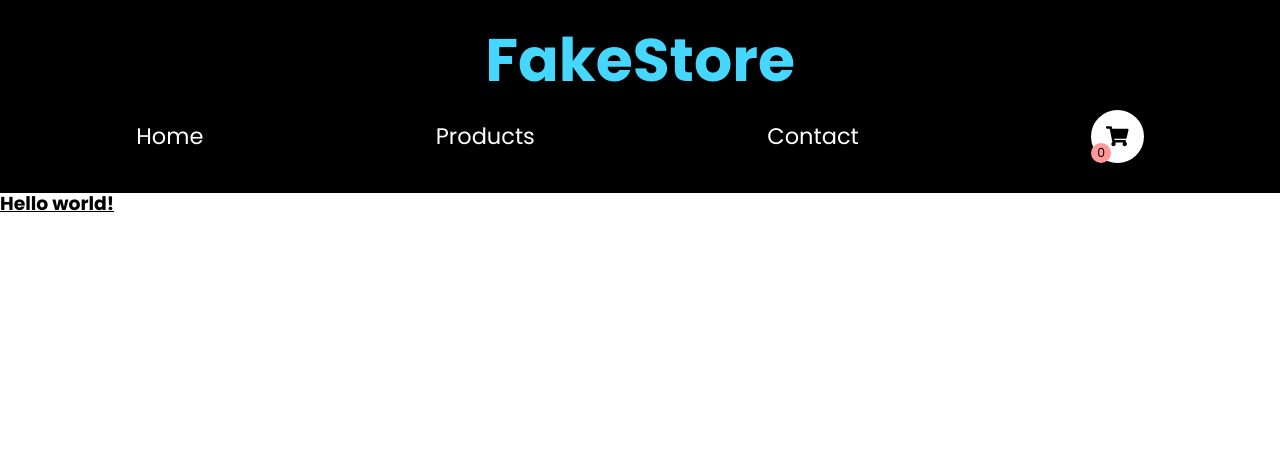
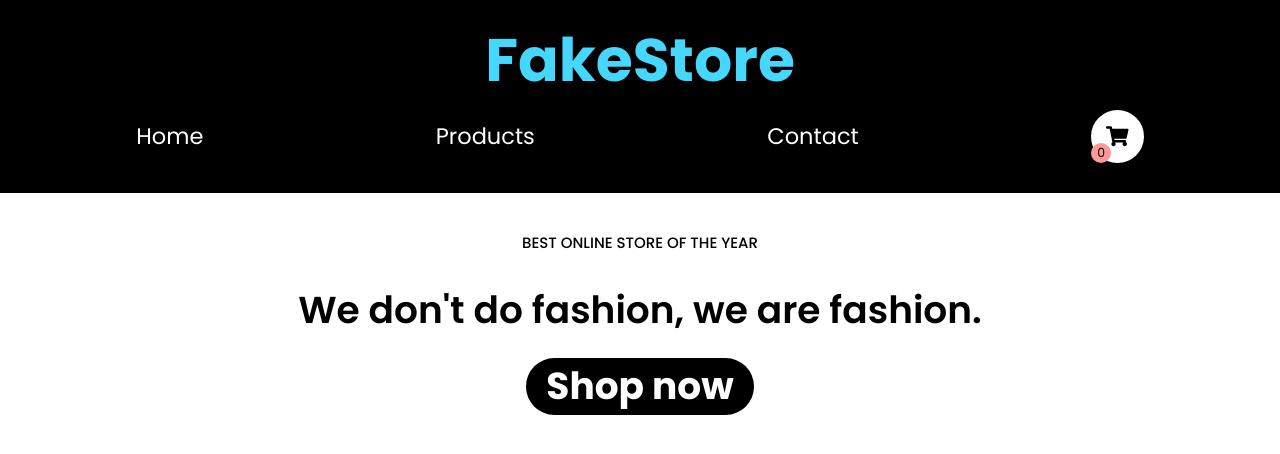
Before and after one commit to presh-031/Fakestore, a React (Create React App) app: page / in a window 1280 px wide. Shown: the top 454 px of the page. Built offline with nearby package versions, Linux system fonts and the light colour scheme.

Commit message:
styling index page

```diff
--- /dev/null
+++ b/src/components/Footer.jsx
@@ -0,0 +1,5 @@
+const Footer = () => {
+  return <div>Footer</div>;
+};
+
+export default Footer;
--- a/src/pages/Home.jsx
+++ b/src/pages/Home.jsx
@@ -1,5 +1,11 @@
 const Home = () => {
-  return <h1 className="text-3xl font-bold underline">Hello world!</h1>;
+  return (
+    <div className="text-center">
+      <p className="mt-16 font-medium text-2xl">BEST ONLINE STORE OF THE YEAR</p>
+      <h2 className="mt-8 font-semibold  leading-loose text-6xl">We don't do fashion, we are fashion. </h2>
+      <button className="bg-black text-white text-6xl font-bold py-4 my-4 px-8 rounded-full">Shop now</button>
+    </div>
+  );
 };
 
 export default Home;
```
